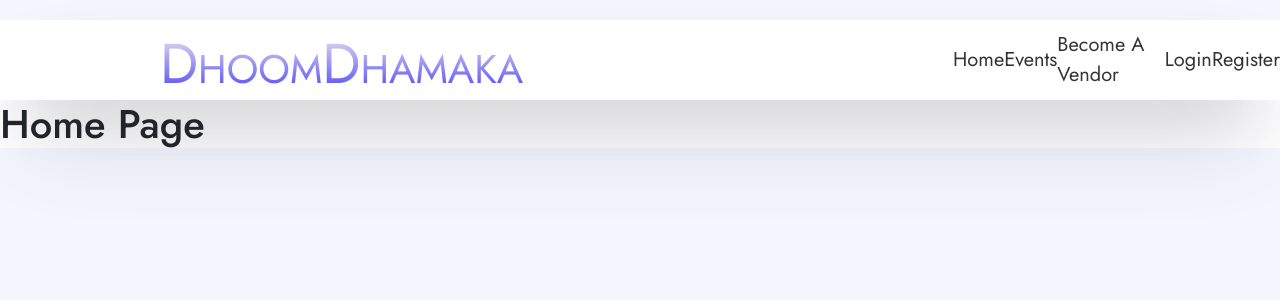
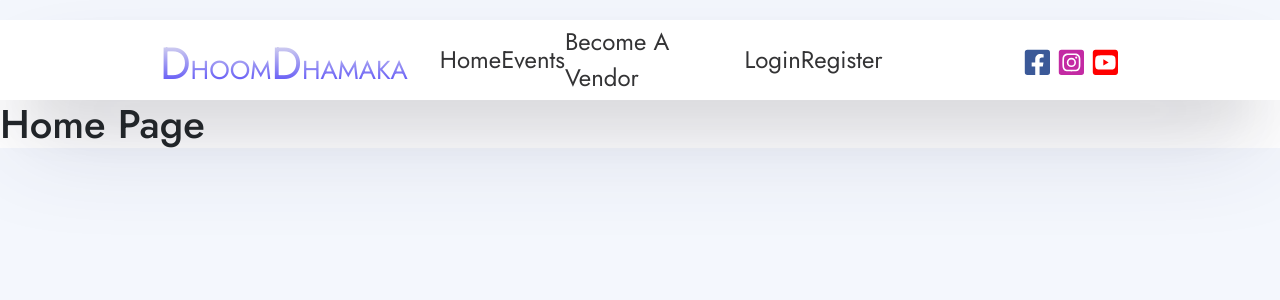
Before and after one commit to VulnExe/DhoomDhamaka, a React (Create React App) app in the folder frontend/: page / in a window 1280 px wide. Shown: the top 300 px of the page. Built offline with nearby package versions, Linux system fonts and the light colour scheme; no server answers.

Commit message:
added more frontend and arrange in orderly backend

```diff
--- a/frontend/src/components/navbar.css
+++ b/frontend/src/components/navbar.css
@@ -6,10 +6,6 @@
   box-sizing: border-box;
   font-family: "Jost", sans-serif;
 }
-
-/* html {
-  font-size: 62.5%;
-} */
 
 
 
@@ -27,7 +23,6 @@ li {
 
 .main-nav {
   width: 100%;
-  /* height: 10rem; */
   height: 5rem;
   display: grid;
   grid-template-columns: 10rem 1fr 2fr 1fr 10rem;
@@ -44,7 +39,7 @@ li {
 }
 
 .menu-link {
-  grid-column: 4/6;
+  grid-column: 3/4;
 }
 
 .menu-link ul {
@@ -54,12 +49,11 @@ li {
   align-items: center;
 }
 
-/* .social-media {
-  grid-column: 1/2;
-} */
+.social-media {
+  grid-column: 4/5;
+}
 
 .social-media ul {
-  /* height: 10rem; */
   height: 5rem;
   display: grid;
   grid-template-columns: 3fr repeat(3, 1fr);
@@ -78,7 +72,7 @@ li {
 /* ----------- Grid part ends ----------------- */
 
 .logo h2 {
-  font-size: 2.5rem;
+  font-size: 26px;
   font-weight: 400;
   text-transform: uppercase;
   background: -webkit-linear-gradient(#eee, rgb(69, 57, 248));
@@ -87,12 +81,12 @@ li {
 }
 
 .logo h2 span {
-  font-size: 3.5rem;
+  font-size: 45px;
 }
 
 .menu-link ul li {
   /* font-size: 1.8rem; */
-  font-size: 20px;
+  font-size: 24px;
 }
 
 .menu-link ul li a {
--- a/frontend/src/components/navbar.js
+++ b/frontend/src/components/navbar.js
@@ -69,8 +69,7 @@ const Navbar = () => {
           </ul>
         </div>
 
-        {/* 3rd social media links */}
-        {/* <div className="social-media">
+         <div className="social-media">
           <ul className="social-media-desktop">
             <li>
               <a
@@ -93,15 +92,15 @@ const Navbar = () => {
                 <FaYoutubeSquare className="youtube" />
               </a>
             </li>
-          </ul> */}
+          </ul>
 
           {/* hamburget menu start  */}
-          {/* <div className="hamburger-menu">
+           <div className="hamburger-menu">
             <a href="#" onClick={() => setShowMediaIcons(!showMediaIcons)}>
               <GiHamburgerMenu />
             </a>
-          </div> */}
-        {/* </div> */}
+          </div>
+         </div>
       </nav>
 
     </>
```
Also changed, not shown: 1 other file (tests, documents, lock files or other folders).
